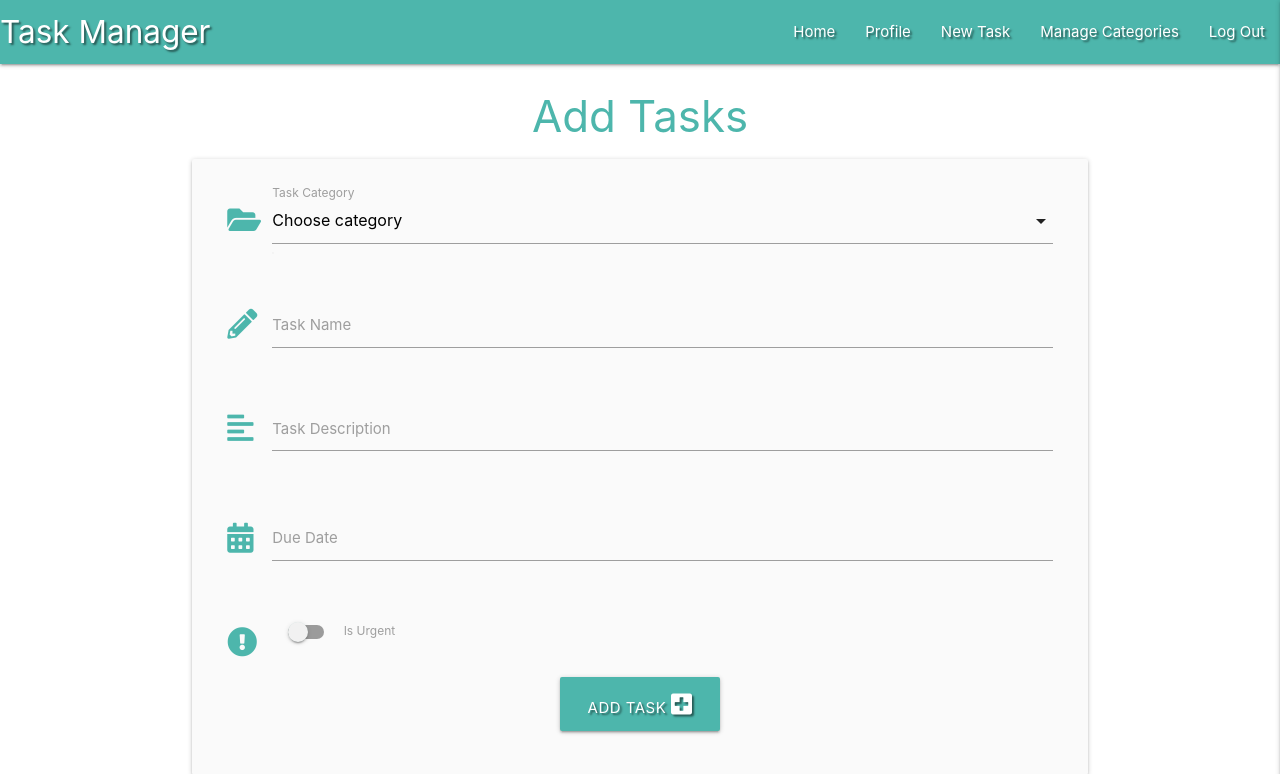
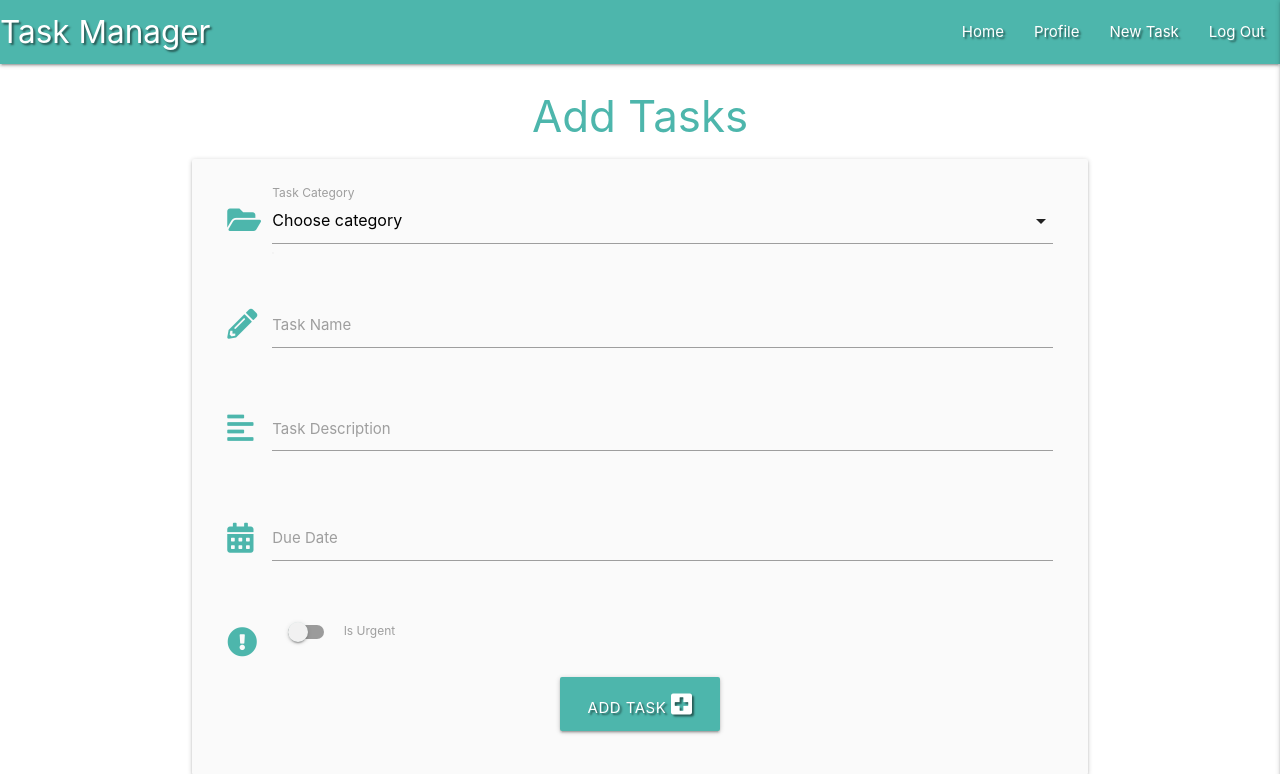
Before and after one commit to natalie-kate/task_manager, a Flask app: page /add_task in a window 1280 px wide. Shown: the top 774 px of the page. Run offline with Flask 2, Linux system fonts and the light colour scheme; the visitor is signed in with stand-in values (Sample User, id 1); a database or web service that is not in the repository returns one stand-in record (values such as "Sample title"); some libraries are stand-ins or nearby versions.

Commit message:
Template logic for admin only nav link

```diff
--- a/templates/base.html
+++ b/templates/base.html
@@ -35,7 +35,9 @@
           {% if session.user %}
               <li><a href="{{ url_for('profile', username=session['user']) }}">Profile</a></li>
               <li><a href="{{ url_for('add_task') }}">New Task</a></li>
-              <li><a href="#">Manage Categories</a></li>
+              {% if session.user|lower == "admin"|lower %}
+              <li><a href="{{ url_for('get_categories') }}">Manage Categories</a></li>
+              {% endif %}
               <li><a href="{{ url_for('logout') }}">Log Out</a></li>
           {% else %}
               <li><a href="{{ url_for('login') }}">Log In</a></li>
@@ -52,7 +54,9 @@
       {% if session.user %}
           <li><a href="{{ url_for('profile', username=session['user']) }}">Profile</a></li>
           <li><a href="{{ url_for('add_task') }}">New Task</a></li>
-          <li><a href="#">Manage Categories</a></li>
+          {% if session.user|lower == "admin"|lower %}
+          <li><a href="{{ url_for('get_categories') }}">Manage Categories</a></li>
+          {% endif %}
           <li><a href="{{ url_for('logout') }}">Log Out</a></li>
       {% else %}
           <li><a href="{{ url_for('login') }}">Log In</a></li>
```
